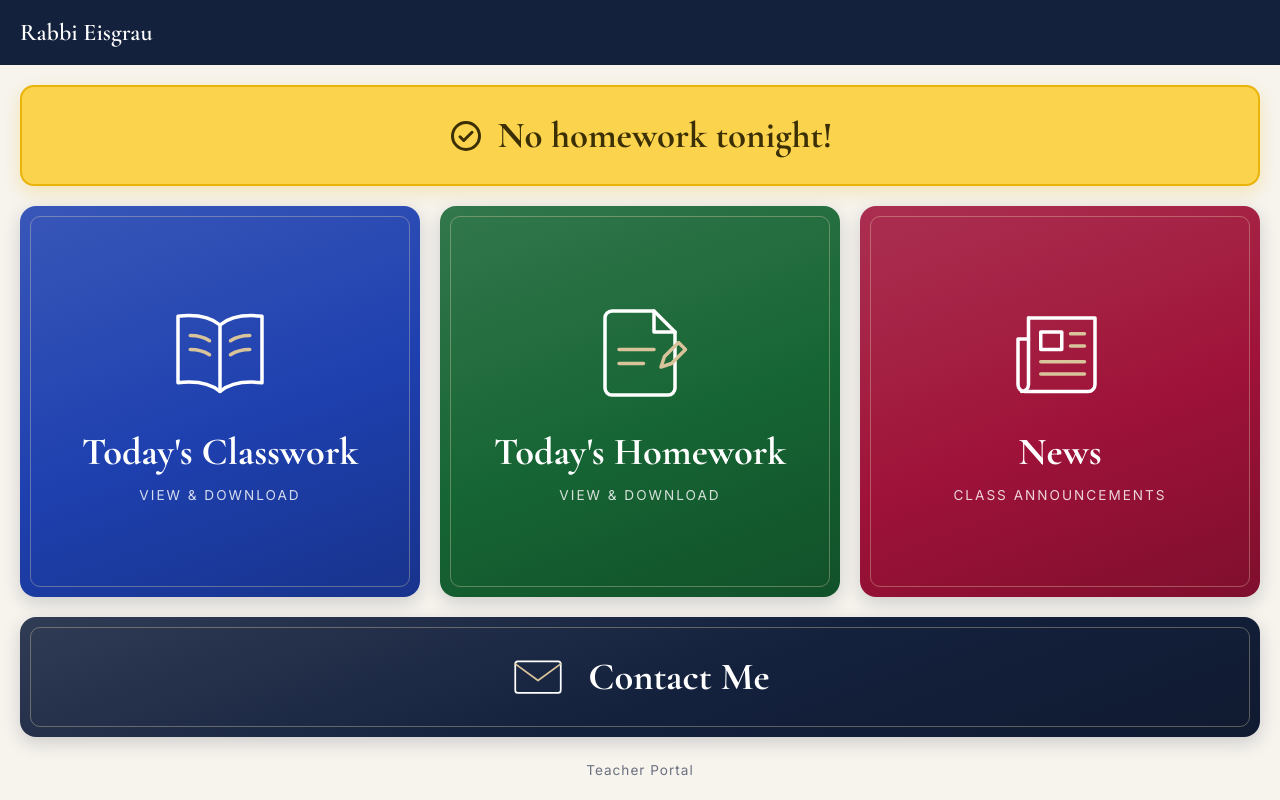
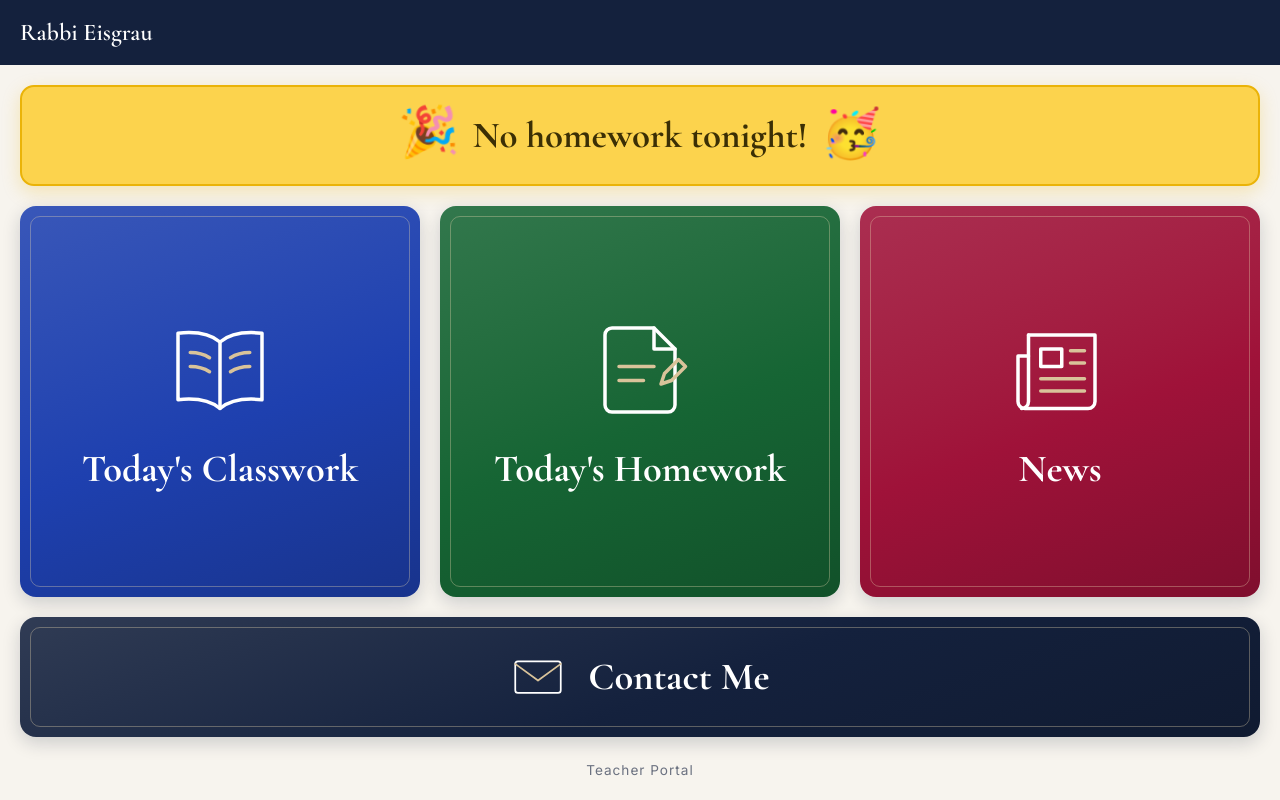
Before and after one commit to meisgrau-prog/Classroom, a plain HTML site: page menu.html in a window 1280 px wide. Drawn offline with nearby package versions, Linux system fonts and the light colour scheme.

Commit message:
Add files via upload

```diff
--- a/common.js
+++ b/common.js
@@ -91,8 +91,9 @@ function noHomeworkBanner(content) {
   if (!content.noHomework || !content.noHomework.on) return null;
   const b = el("div", "nohw-banner");
   b.setAttribute("role", "status");
-  b.innerHTML = '<svg viewBox="0 0 24 24" fill="none" stroke="currentColor" stroke-width="2" stroke-linecap="round" stroke-linejoin="round"><circle cx="12" cy="12" r="9"/><path d="M8 12.5l2.5 2.5L16 9.5"/></svg>';
+  b.appendChild(el("span", "nohw-emoji", "🎉"));
   b.appendChild(el("span", null, content.noHomework.message || "No homework tonight!"));
+  b.appendChild(el("span", "nohw-emoji", "🥳"));
   return b;
 }
 
--- a/menu.html
+++ b/menu.html
@@ -25,7 +25,6 @@
           <path class="accent" d="M15 22c4 0 8 1 11 3M15 30c4 0 8 1 11 3M38 25c3-2 7-3 11-3M38 33c3-2 7-3 11-3"/>
         </svg>
         <span class="label">Today's Classwork</span>
-        <span class="sub">View &amp; download</span>
       </a>
 
       <a class="tile tile-homework" href="homework.html">
@@ -36,7 +35,6 @@
           <path class="accent" d="M46 34l8-8 4 4-8 8-6 2z"/>
         </svg>
         <span class="label">Today's Homework</span>
-        <span class="sub">View &amp; download</span>
       </a>
 
       <a class="tile tile-news" href="news.html">
@@ -47,7 +45,6 @@
           <path class="accent" d="M38 21h8M38 28h8M21 37h25M21 44h25"/>
         </svg>
         <span class="label">News</span>
-        <span class="sub">Class announcements</span>
       </a>
 
       <a class="tile wide tile-contact" href="contact.html">
--- a/style.css
+++ b/style.css
@@ -471,3 +471,7 @@ details summary { cursor: pointer; font-weight: 600; color: var(--navy); }
 .topbar .top-actions { display: flex; gap: 16px; align-items: center; }
 .topbar button.back { background: none; border: 0; font: inherit; cursor: pointer; padding: 0; }
 .hidden { display: none !important; }
+.nohw-emoji { font-size: 1.3em; line-height: 1; display: inline-block; animation: nohw-bounce 1.6s ease-in-out infinite; }
+.nohw-emoji:last-child { animation-delay: .3s; }
+@keyframes nohw-bounce { 0%, 100% { transform: translateY(0) rotate(0); } 25% { transform: translateY(-5px) rotate(-8deg); } 50% { transform: translateY(0) rotate(0); } 75% { transform: translateY(-3px) rotate(8deg); } }
+@media (prefers-reduced-motion: reduce) { .nohw-emoji { animation: none; } }
```
